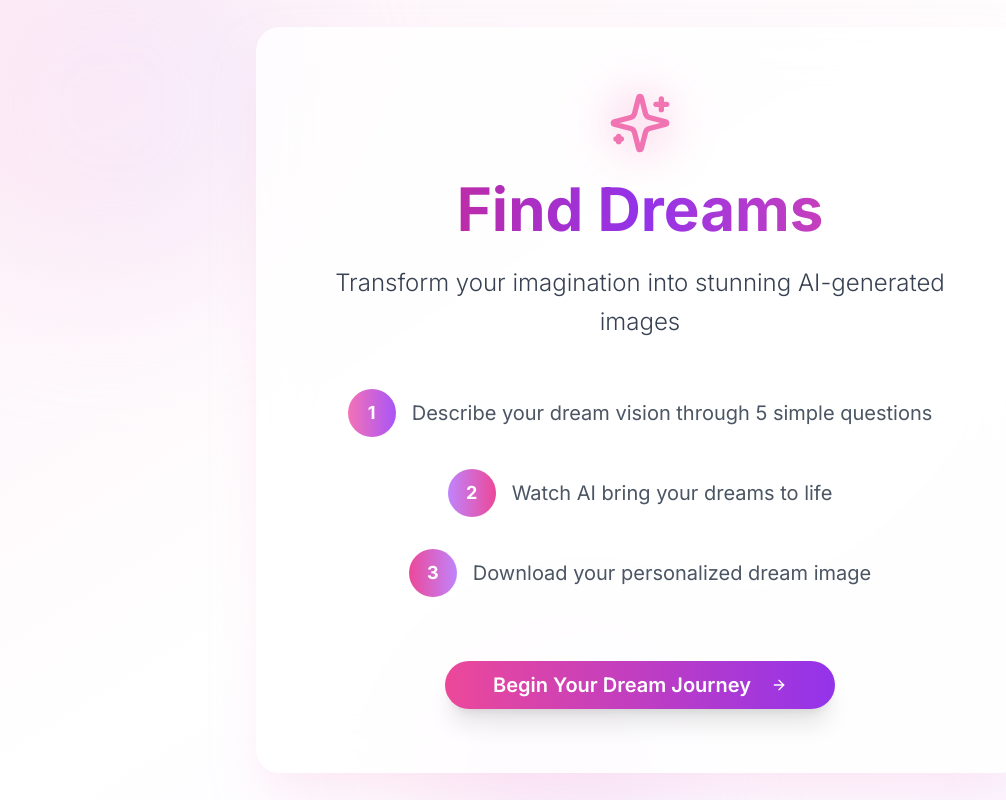
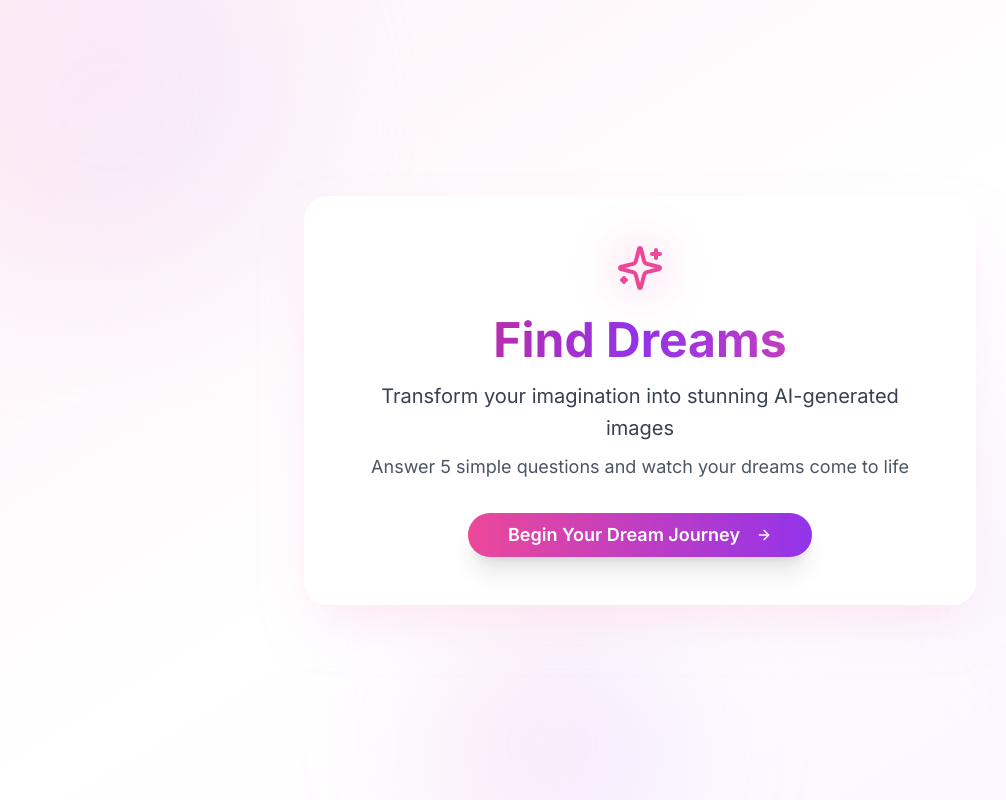
Before and after one commit to At41rv1/find-dreams-gallery, a React (Vite) app: page / in a window 1280 px wide. Shown: the whole page, without its empty margins (0-1006 px from the left). Built offline with nearby package versions, Linux system fonts and the light colour scheme.

Commit message:
Refactor: Improve starting page content
Updated the starting page with more concise and relevant content, enhancing its modern aesthetic.

```diff
--- a/src/pages/Index.tsx
+++ b/src/pages/Index.tsx
@@ -37,44 +37,32 @@ const Index = () => {
       <div className="relative z-10">
         {currentStep === 'welcome' && (
           <div className="min-h-screen flex items-center justify-center px-4">
-            <Card className="max-w-3xl mx-auto p-16 bg-white/80 backdrop-blur-xl border-0 shadow-2xl shadow-pink-200/50 text-center rounded-3xl">
-              <div className="mb-12">
+            <Card className="max-w-2xl mx-auto p-12 bg-white/90 backdrop-blur-xl border-0 shadow-2xl shadow-pink-200/50 text-center rounded-3xl">
+              <div className="mb-8">
                 <div className="flex justify-center mb-6">
                   <div className="relative">
-                    <Sparkles className="w-16 h-16 text-pink-500 animate-pulse" />
-                    <div className="absolute inset-0 w-16 h-16 bg-pink-500/20 rounded-full blur-xl"></div>
+                    <Sparkles className="w-12 h-12 text-pink-500" />
+                    <div className="absolute inset-0 w-12 h-12 bg-pink-500/20 rounded-full blur-xl"></div>
                   </div>
                 </div>
-                <h1 className="text-6xl font-bold bg-gradient-to-r from-pink-600 via-purple-600 to-pink-500 bg-clip-text text-transparent mb-6">
+                <h1 className="text-5xl font-bold bg-gradient-to-r from-pink-600 via-purple-600 to-pink-500 bg-clip-text text-transparent mb-4">
                   Find Dreams
                 </h1>
-                <p className="text-2xl text-gray-700 mb-12 leading-relaxed font-light">
+                <p className="text-xl text-gray-700 mb-2 leading-relaxed">
                   Transform your imagination into stunning AI-generated images
                 </p>
-              </div>
-
-              <div className="text-gray-600 mb-16 space-y-8">
-                <div className="flex items-center justify-center space-x-4">
-                  <div className="w-12 h-12 bg-gradient-to-r from-pink-400 to-purple-500 rounded-full flex items-center justify-center text-white font-bold text-lg">1</div>
-                  <p className="text-xl">Describe your dream vision through 5 simple questions</p>
-                </div>
-                <div className="flex items-center justify-center space-x-4">
-                  <div className="w-12 h-12 bg-gradient-to-r from-purple-400 to-pink-500 rounded-full flex items-center justify-center text-white font-bold text-lg">2</div>
-                  <p className="text-xl">Watch AI bring your dreams to life</p>
-                </div>
-                <div className="flex items-center justify-center space-x-4">
-                  <div className="w-12 h-12 bg-gradient-to-r from-pink-500 to-purple-400 rounded-full flex items-center justify-center text-white font-bold text-lg">3</div>
-                  <p className="text-xl">Download your personalized dream image</p>
-                </div>
+                <p className="text-lg text-gray-600 mb-8">
+                  Answer 5 simple questions and watch your dreams come to life
+                </p>
               </div>
 
               <Button
                 onClick={handleStartJourney}
                 size="lg"
-                className="bg-gradient-to-r from-pink-500 to-purple-600 hover:from-pink-600 hover:to-purple-700 text-white px-12 py-6 text-xl font-semibold shadow-xl hover:shadow-2xl transition-all duration-300 transform hover:scale-105 rounded-full"
+                className="bg-gradient-to-r from-pink-500 to-purple-600 hover:from-pink-600 hover:to-purple-700 text-white px-10 py-4 text-lg font-semibold shadow-xl hover:shadow-2xl transition-all duration-300 transform hover:scale-105 rounded-full"
               >
                 Begin Your Dream Journey
-                <ArrowRight className="ml-3 w-6 h-6" />
+                <ArrowRight className="ml-2 w-5 h-5" />
               </Button>
             </Card>
           </div>
```
